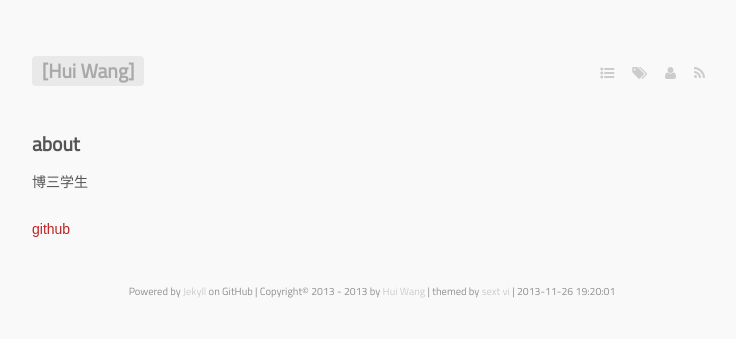
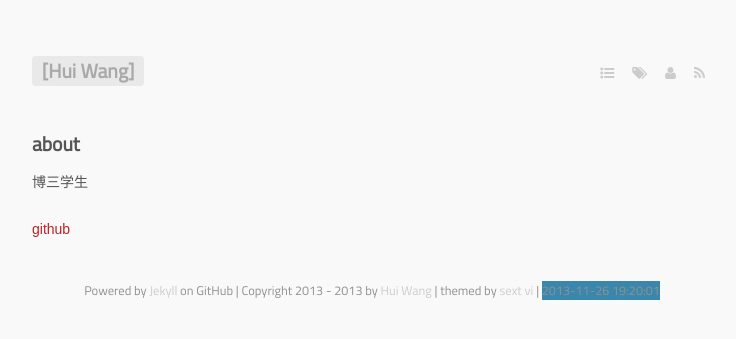
Before and after one commit to thinkwh/cn, a Jekyll site: the page built from about.markdown, in a window 1280 px wide. Shown: the top 339 px of the page, without its empty margins (268-1004 px from the left). Built offline with Jekyll 4.4.1, drawn with Linux system fonts in a browser that asks for light colours; some web fonts are replaced; Markdown is read by kramdown in place of the engine named in the settings.

Commit message:
add the label-info style in style.css

```diff
--- a/_layouts/default.html
+++ b/_layouts/default.html
@@ -40,7 +40,7 @@
             {% assign first_post = site.posts | last %}
             &copy; {{ first_post.date | date: "%Y" }} ~ {{ site.time | date: "%Y" }} {{ site.author }} | powered by jekyll | themed by <a href="http://lhzhang.com" title="sext vi">sext vi</a>
             -->
-            <p><small>Powered by <a href="https://github.com/mojombo/jekyll">Jekyll</a> on GitHub | Copyright&copy; 2013 - {{site.time | date:"%Y"}} by <a href="http://thinkwh.github.io">Hui Wang</a> | themed by <a href="http://lhzhang.com" title="sext vi">sext vi</a> | <span class="label label-info">{{site.time | date:"%Y-%m-%d %H:%M:%S"}}</span></small></p>
+            Powered by <a href="https://github.com/mojombo/jekyll">Jekyll</a> on GitHub | Copyright 2013 - {{site.time | date:"%Y"}} by <a href="http://thinkwh.github.io">Hui Wang</a> | themed by <a href="http://lhzhang.com" title="sext vi">sext vi</a> | <span class="label label-info">{{site.time | date:"%Y-%m-%d %H:%M:%S"}}</span>
           </div>
         </footer>
       </div> <!-- main -->
--- a/media/css/style.css
+++ b/media/css/style.css
@@ -198,3 +198,7 @@ footer {
 .gist {
   font-size: 13px;
   line-height: 1.6; }
+
+.label-info {
+  background-color:#3a87ad;
+}
```
